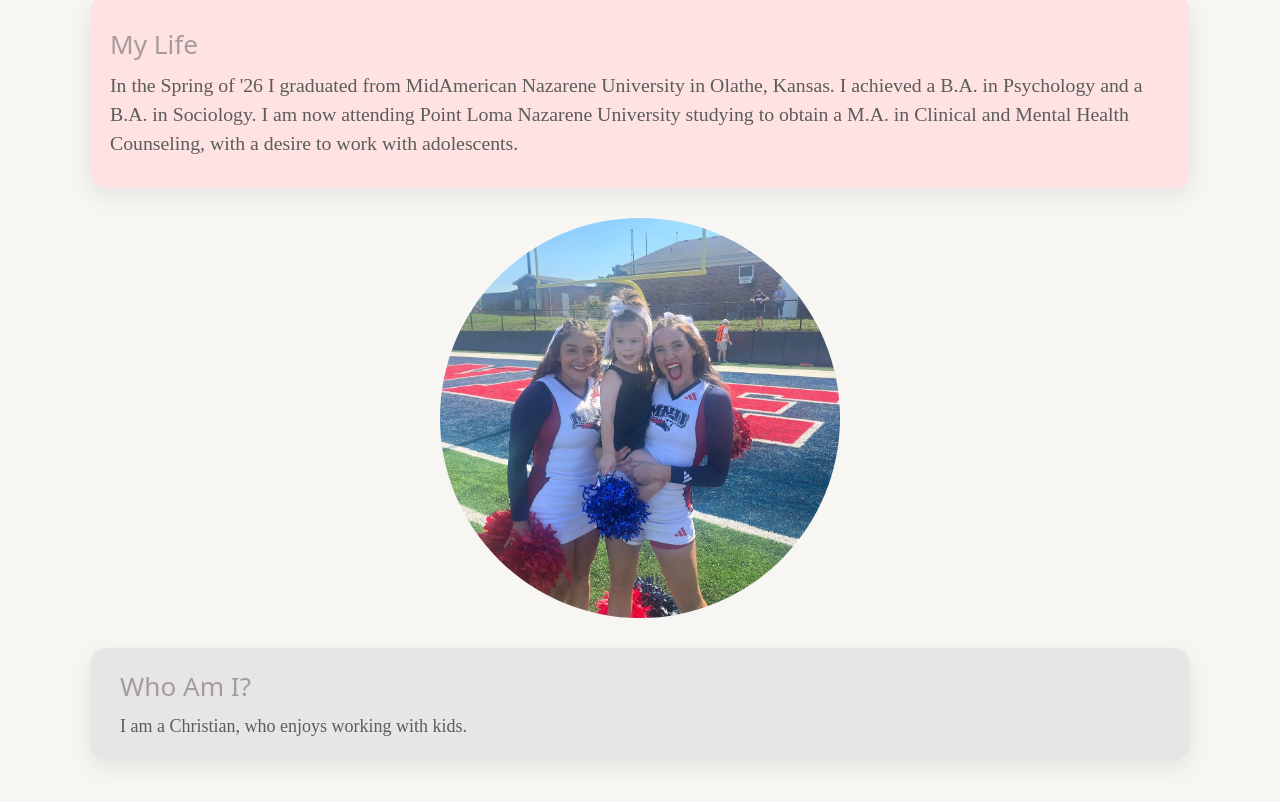
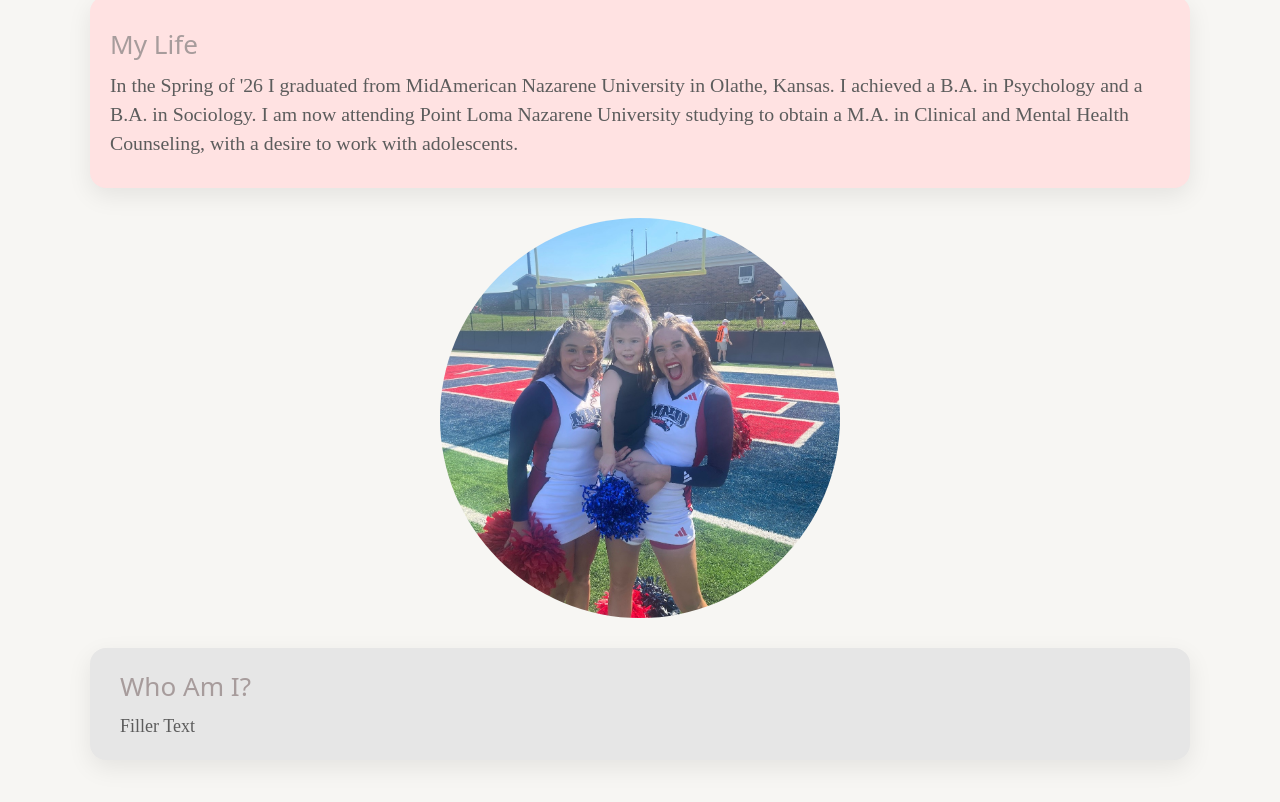
Before and after one commit to Treyman33/ava-website, a React (Vite) app: page /ava-website/about in a window 1280 px wide. Shown: the part 1199-2001 px from the top of the page. Built offline with nearby package versions, Linux system fonts and the light colour scheme.

Commit message:
About Me Update pt. 2

```diff
--- a/src/pages/AboutMe.jsx
+++ b/src/pages/AboutMe.jsx
@@ -48,7 +48,7 @@ function AboutMe() {
         </div>
         <div className = "am-content-5">
             <h2>Who Am I?</h2>
-            <p> I am a Christian, who enjoys working with kids.
+            <p> Filler Text
             </p>
         </div>
         <div className = "am-content-6">
```
